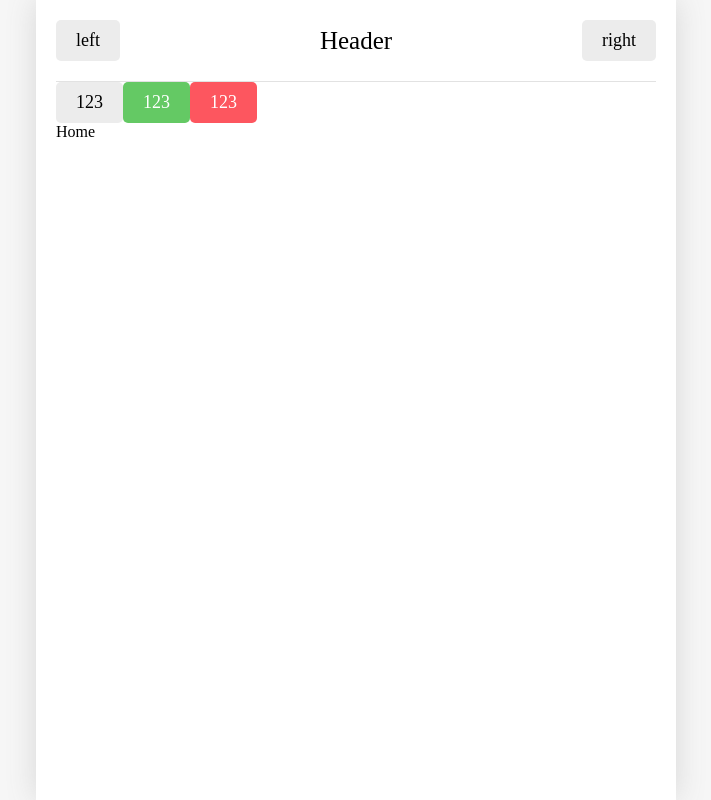
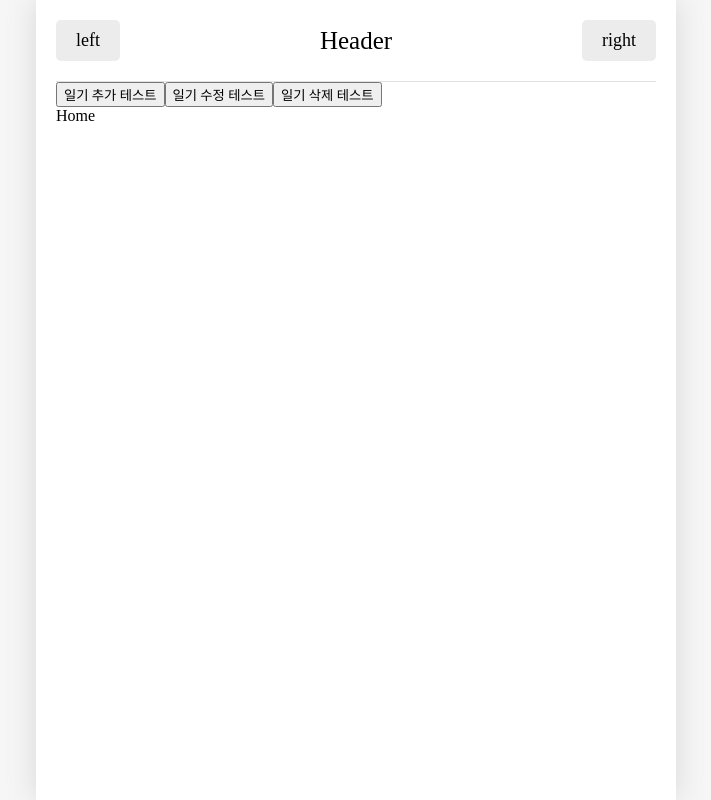
Before and after one commit to kdh100506/React, a React (Vite) app in the folder section12/: page / in a window 1280 px wide. Shown: the whole page, without its empty margins (284-995 px from the left). Built offline with nearby package versions, Linux system fonts and the light colour scheme; a web font is replaced by a local one.

Commit message:
section12

```diff
--- a/section12/src/App.jsx
+++ b/section12/src/App.jsx
@@ -1,6 +1,6 @@
 import './App.css';
-import { useReducer } from 'react';
-import { Routes, Route } from 'react-router-dom';
+import { useReducer, useRef, createContext } from 'react';
+import { Routes, Route, data } from 'react-router-dom';
 import Home from './pages/Home';
 import New from './pages/New';
 import Diary from './pages/Diary';
@@ -24,19 +24,84 @@ const mockData = [
   },
 ];
 
-function reducer(state) {
+function reducer(state, action) {
+  switch (action.type) {
+    case 'CREATE':
+      return [...state, action.data];
+    case 'UPDATE':
+      return state.map((item) => (String(item.id) === String(action.data.id) ? action.data : item));
+    case 'DELETE':
+      return state.filter((item) => String(item.id) !== String(action.id));
+    default:
       return state;
   }
+}
+
+const DiaryStateContext = createContext();
+const DiaryDispatchContext = createContext();
 
 function App() {
   const [data, dispatch] = useReducer(reducer, mockData);
 
+  const idRef = useRef(3);
+
+  const onCreate = (createDate, emotionId, content) => {
+    dispatch({
+      type: 'CREATE',
+      data: {
+        id: idRef.current++,
+        createDate,
+        emotionId,
+        content,
+      },
+    });
+  };
+
+  const onUpdate = (id, createDate, emotionId, content) => {
+    dispatch({
+      type: 'UPDATE',
+      data: {
+        id,
+        createDate,
+        emotionId,
+        content,
+      },
+    });
+  };
+
+  const onDelete = (id) => {
+    dispatch({
+      type: 'DELETE',
+      id,
+    });
+  };
+
   return (
     <>
       <Header title={'Header'} leftChild={<Button text={'left'}></Button>} rightChild={<Button text={'right'}></Button>}></Header>
-      <Button text={123} onClick={() => console.log(123)}></Button>
-      <Button text={123} type={'POSITIVE'} onClick={() => console.log(123)}></Button>
-      <Button text={123} type={'NEGATIVE'} onClick={() => console.log(123)}></Button>
+      <button
+        onClick={() => {
+          onCreate(new Date().getTime(), 1, 'hello');
+        }}
+      >
+        일기 추가 테스트
+      </button>
+      <button
+        onClick={() => {
+          onUpdate(1, new Date().getTime(), 3, '수정된 일기 입니다.');
+        }}
+      >
+        일기 수정 테스트
+      </button>
+      <button
+        onClick={() => {
+          onDelete(1);
+        }}
+      >
+        일기 삭제 테스트
+      </button>
+      <DiaryStateContext.Provider value={data}>
+        <DiaryDispatchContext value={{ onCreate, onUpdate, onDelete }}>
           <Routes>
             <Route path="/" element={<Home></Home>}></Route>
             <Route path="/new" element={<New></New>}></Route>
@@ -44,6 +109,8 @@ function App() {
             <Route path="/edit/:id" element={<Edit></Edit>}></Route>
             <Route path="*" element={<Notfound></Notfound>}></Route>
           </Routes>
+        </DiaryDispatchContext>
+      </DiaryStateContext.Provider>
     </>
   );
 }
```
Lines whose indentation alone changed are shown as unchanged.
